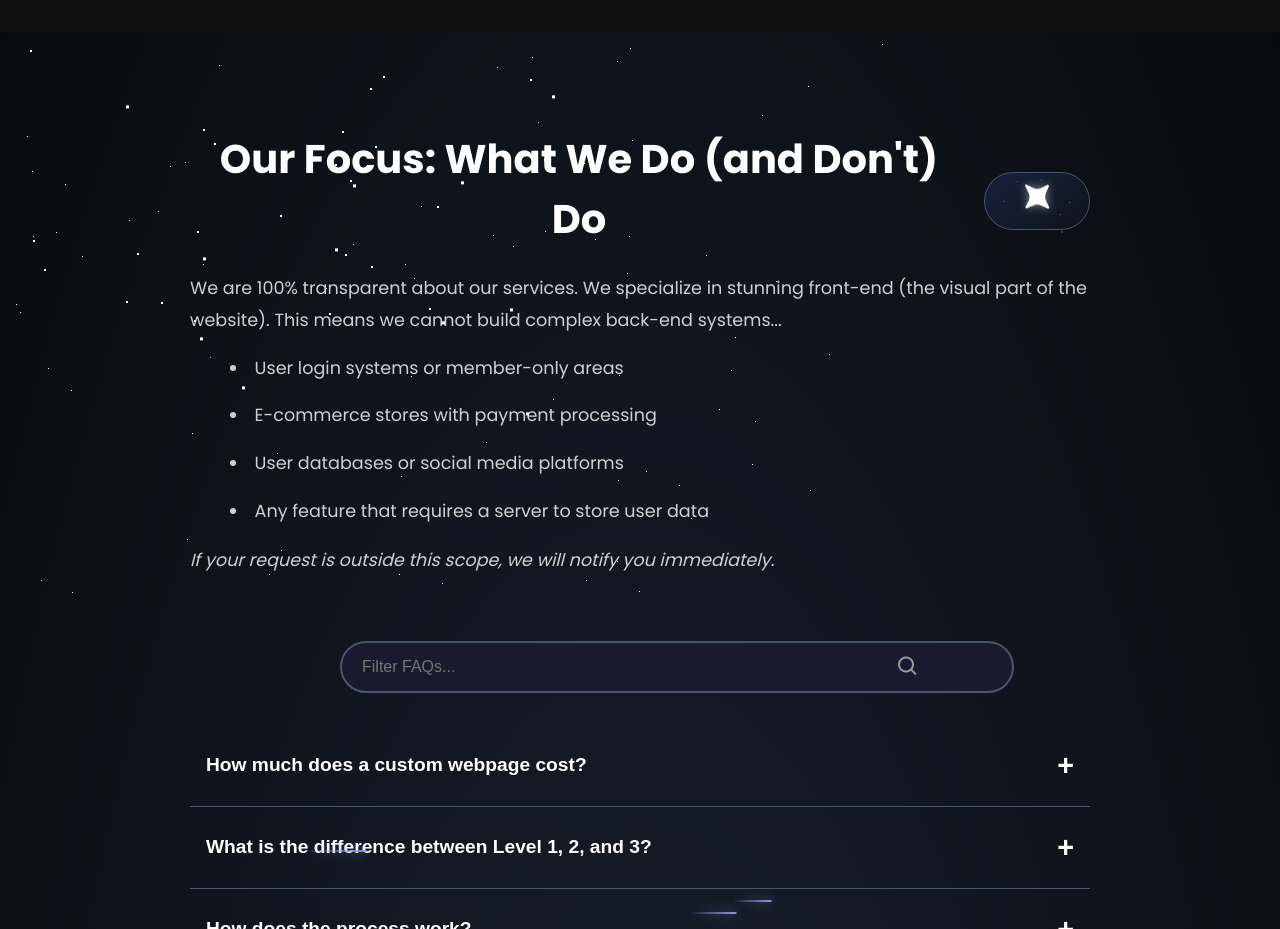
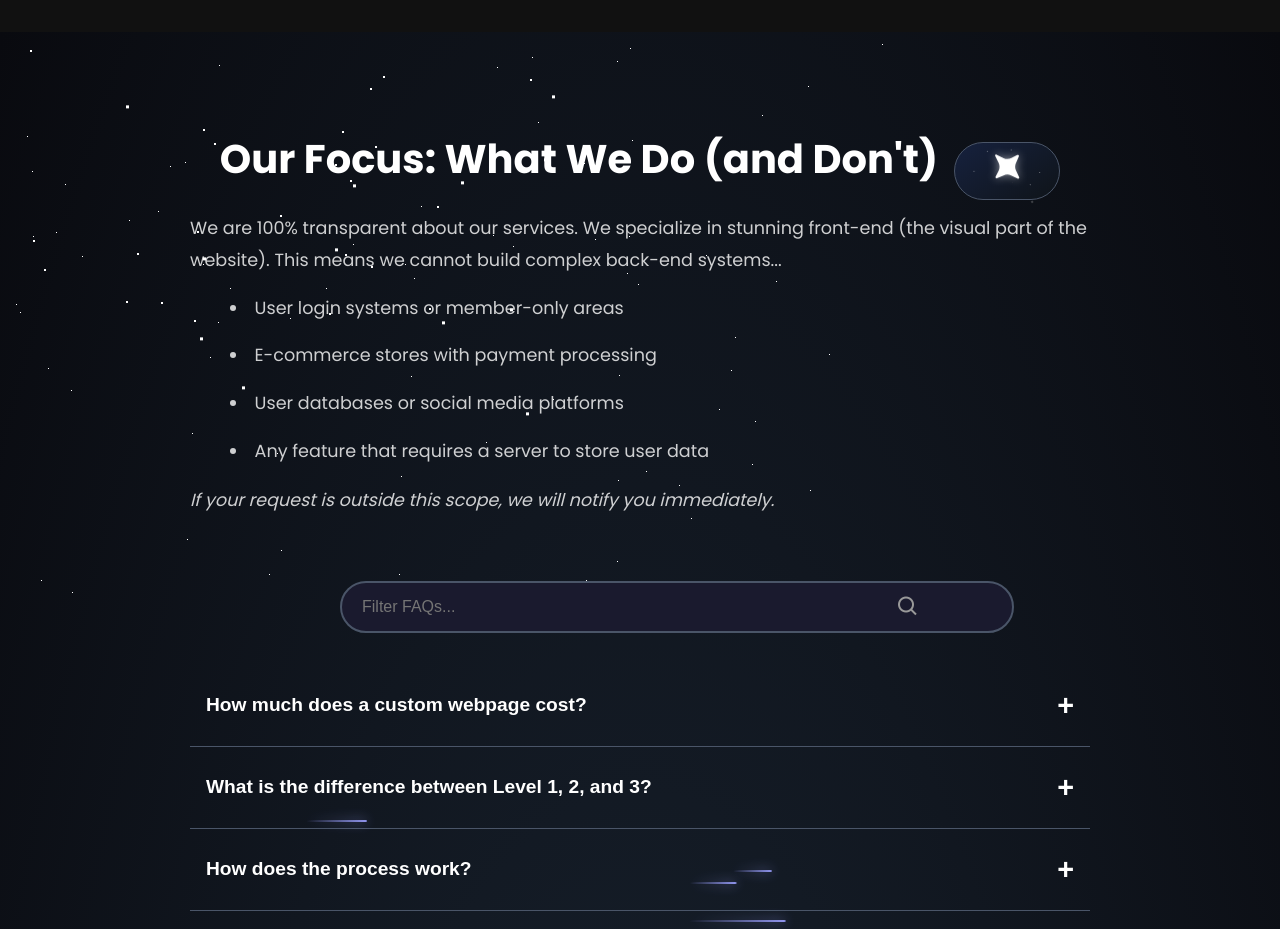
Before and after one commit to ShifoSan/Make-Your-Own-Webpage-with-AI, a website: page index.html in a window 1280 px wide. Shown: the part 2340-3269 px from the top of the page. Drawn offline with nearby package versions, Linux system fonts and the light colour scheme.

Commit message:
Update index.html

```diff
--- a/index.html
+++ b/index.html
@@ -150,7 +150,7 @@
             <div class="shooting-star"></div>
             <!-- Sub-section 1: Capabilities & Limitations -->
             <div class="details-subsection">
-                <h2>Our Focus: What We Do (and Don't) Do
+                <h2>Our Focus: What We Do (and Don't)
                     <div class="toggle-cont">
                         <input class="toggle-input" id="sparkle-toggle" name="toggle" type="checkbox" disabled>
                         <label class="toggle-label" for="sparkle-toggle">
```
